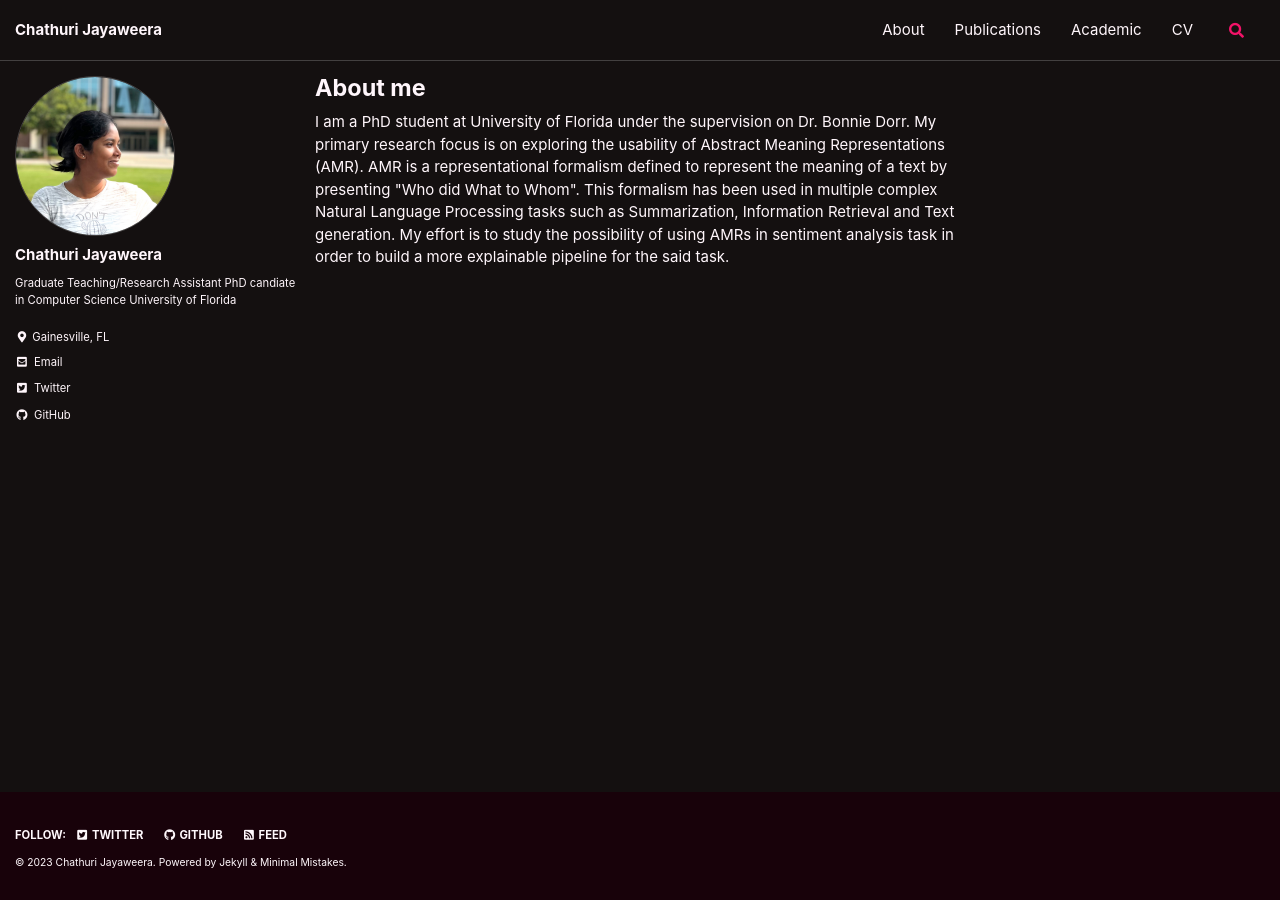
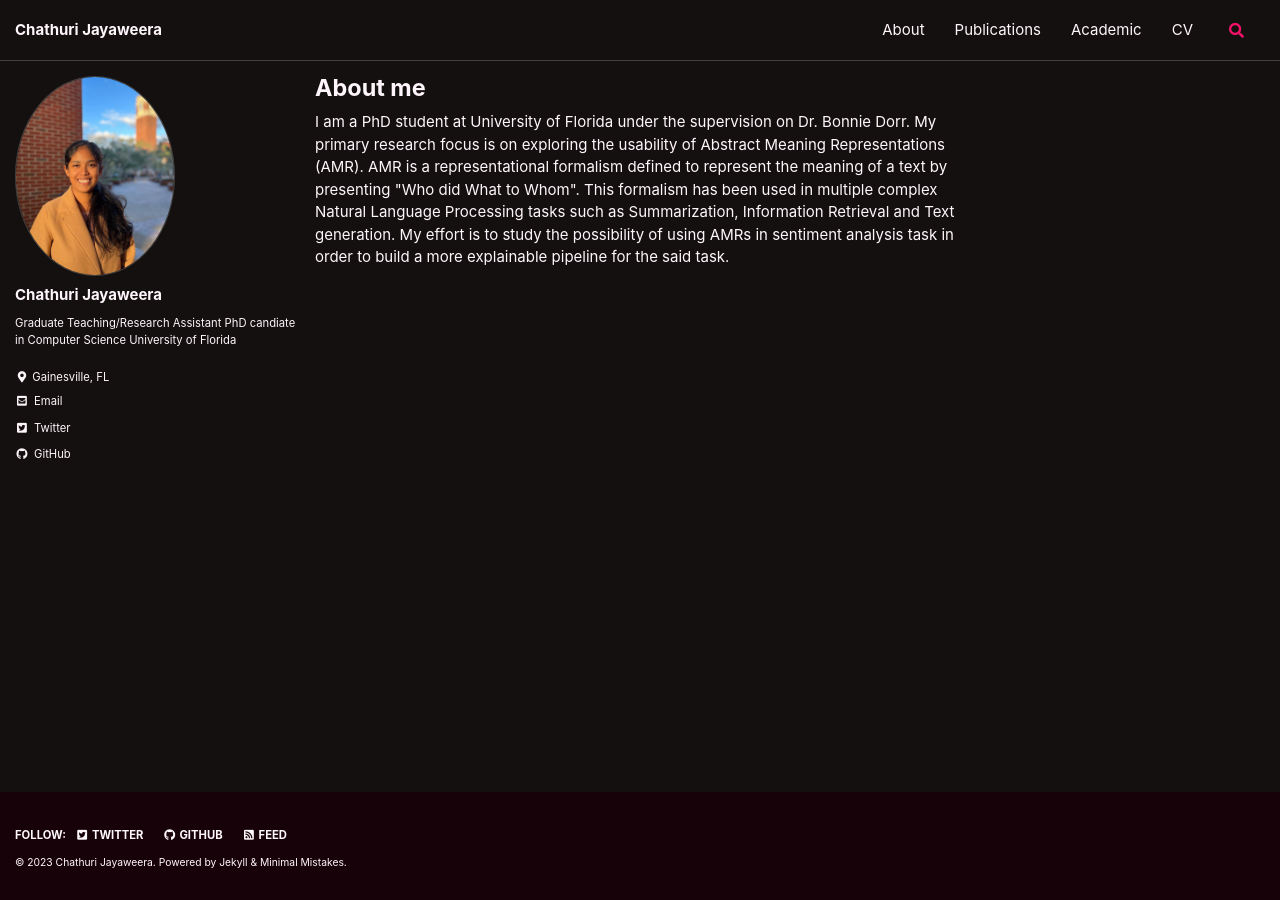
Before and after one commit to chestnutjay/chestnutjay.github.io, a Jekyll site: the page built from index.html, in a window 1280 px wide. Built offline with Jekyll 4.4.1, drawn with Linux system fonts in a browser that asks for light colours; cached includes are drawn as plain includes; the list of posts is cut into pages by our own code.

Commit message:
changed profile pic

```diff
--- a/_config.yml
+++ b/_config.yml
@@ -108,7 +108,7 @@ analytics:
 # Site Author
 author:
   name             : "Chathuri Jayaweera"
-  avatar           : "/assets/images/npets.jpg"
+  avatar           : "/assets/images/website_pic.jpg"
   bio              : "Graduate Teaching/Research Assistant\n PhD candiate in Computer Science\n University of Florida"
   location         : "Gainesville, FL"
   email            :
```
